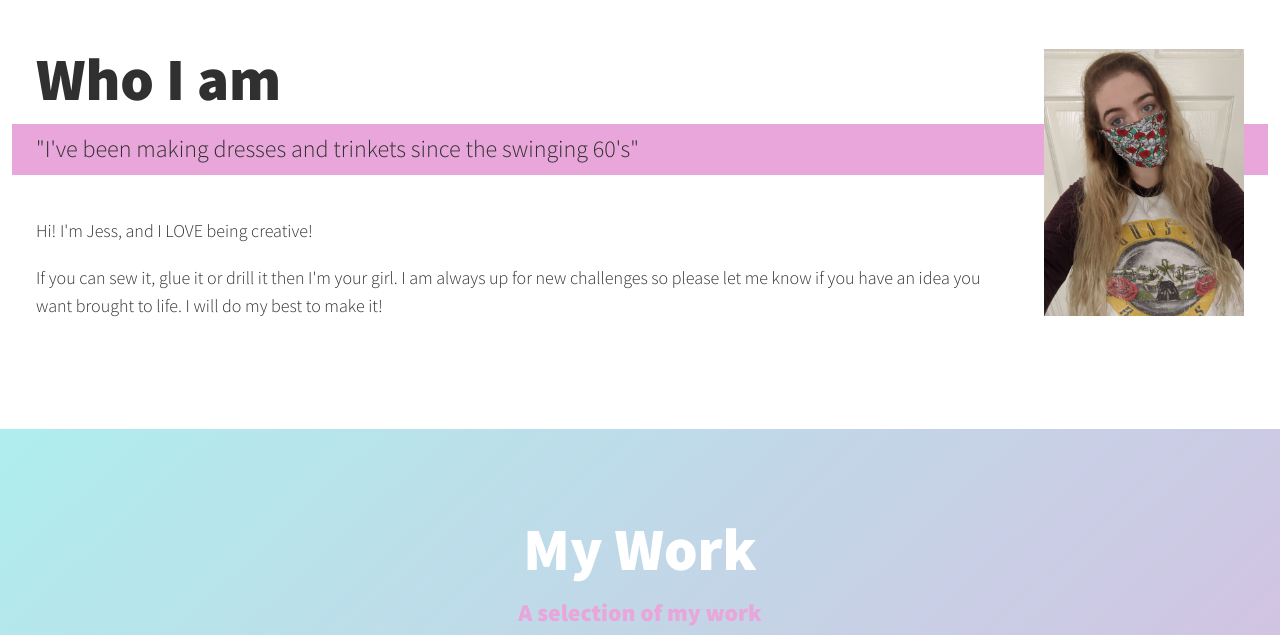
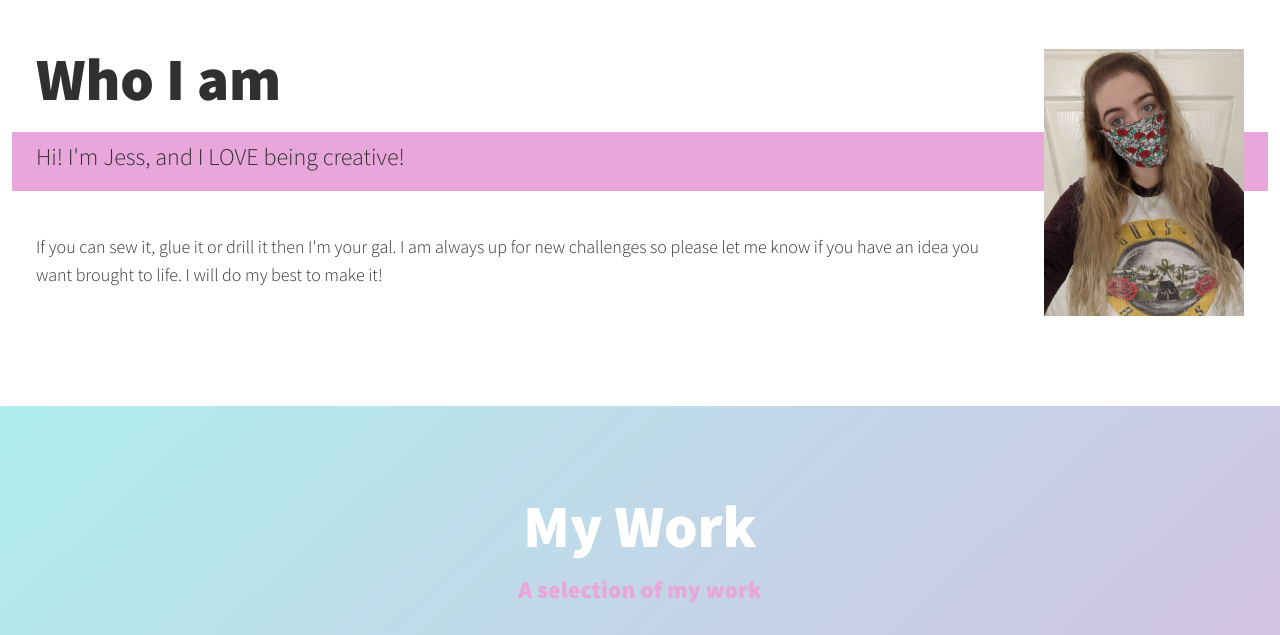
Before and after one commit to PTKINDER/SewHippy, a plain HTML site: page index.html in a window 1280 px wide. Shown: the part 1660-2295 px from the top of the page. Drawn offline with nearby package versions, Linux system fonts and the light colour scheme.

Commit message:
Update index.html

```diff
--- a/index.html
+++ b/index.html
@@ -110,11 +110,10 @@
         <!--About me-->
         <section class="about-me" id="about">
             <h2 class="section__title section__title--about">Who I am</h2>
-            <p class="section__subtitle section__subtitle--about">"I've been making dresses and trinkets since the swinging 60's"</p>
+            <p class="section__subtitle section__subtitle--about">Hi! I'm Jess, and I LOVE being creative!</p>
 
             <div class="about-me__body">
-                <p>Hi! I'm Jess, and I LOVE being creative!</p>
-                <p>If you can sew it, glue it or drill it then I'm your girl. I am always up for new challenges so please let me know if you have an idea you want brought to life. I will do my best to make it!</p>
+                <p>If you can sew it, glue it or drill it then I'm your gal. I am always up for new challenges so please let me know if you have an idea you want brought to life. I will do my best to make it!</p>
             </div>
 
             <img src="img/selfie.jpg" alt="pic of jess" class="about-me__img"> <!--need new img here-->
```
